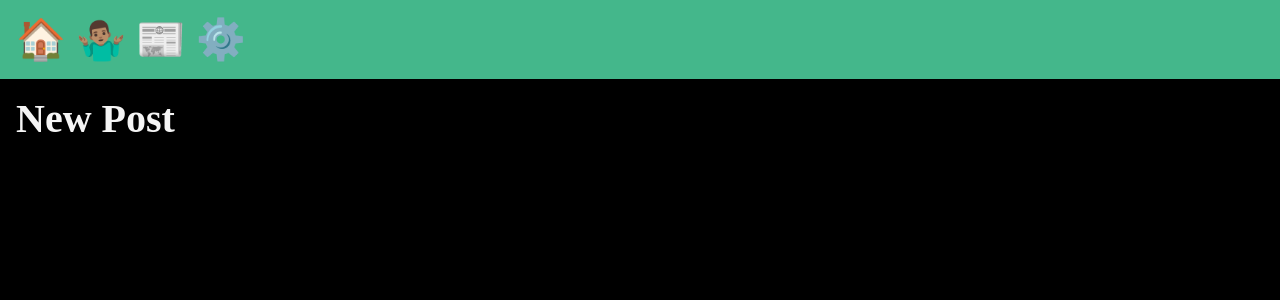
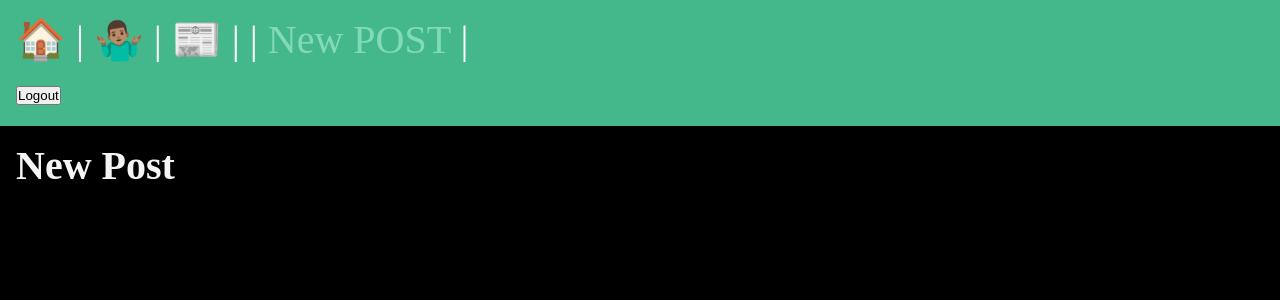
Before and after one commit to Fantonio27/django-practice-1, a Django app: page /posts/new-post/ in a window 1280 px wide. Shown: the top 300 px of the page. Run offline with Django 5.2, Linux system fonts and the light colour scheme; a user stored in the database is signed in.

Commit message:
Refactor navigation links in layout template for improved readability

```diff
--- a/myproject/templates/layout.html
+++ b/myproject/templates/layout.html
@@ -16,16 +16,31 @@
     <nav>
         <a href="/">
             <span role="img" aria-label="home" title="Home">🏠</span>
-        </a>
+        </a>|
         <a href="/about">
             <span role="img" aria-label="about" title="About">🤷🏽‍♂️</span>
-        </a>
+        </a>|
         <a href="{% url 'posts:list' %}">
             <span role="img" aria-label="posts" title="Posts">📰</span>
+        </a>|
+
+        {% if user.is_authenticated %}
+        |
+        <a href="{% url 'posts:new-post' %}">
+            <span role="img" aria-label="New Post" title="New Post">New POST‍</span>
+        </a>|
+        <form class="logout" action={% url 'users:logout' %} method="post">
+            {% csrf_token %}
+            <button class="logout-button" aria-label="User Logout" title="User Logout">Logout</button>
+        </form>
+        {% else %}
+        <a href="{% url 'users:register' %}">
+            <span role="img" aria-label="register" title="Register">Register</span>
+        </a>|
+        <a href="{% url 'users:login' %}">
+            <span role="img" aria-label="User Login" title="Log In">Login</span>
         </a>
-        <a href="{% url 'users:register' %}">
-            <span role="img" aria-label="register" title="Register">⚙️</span>
-        </a>
+        {% endif %}
     </nav>
     <main>
         {% block content %}
```
